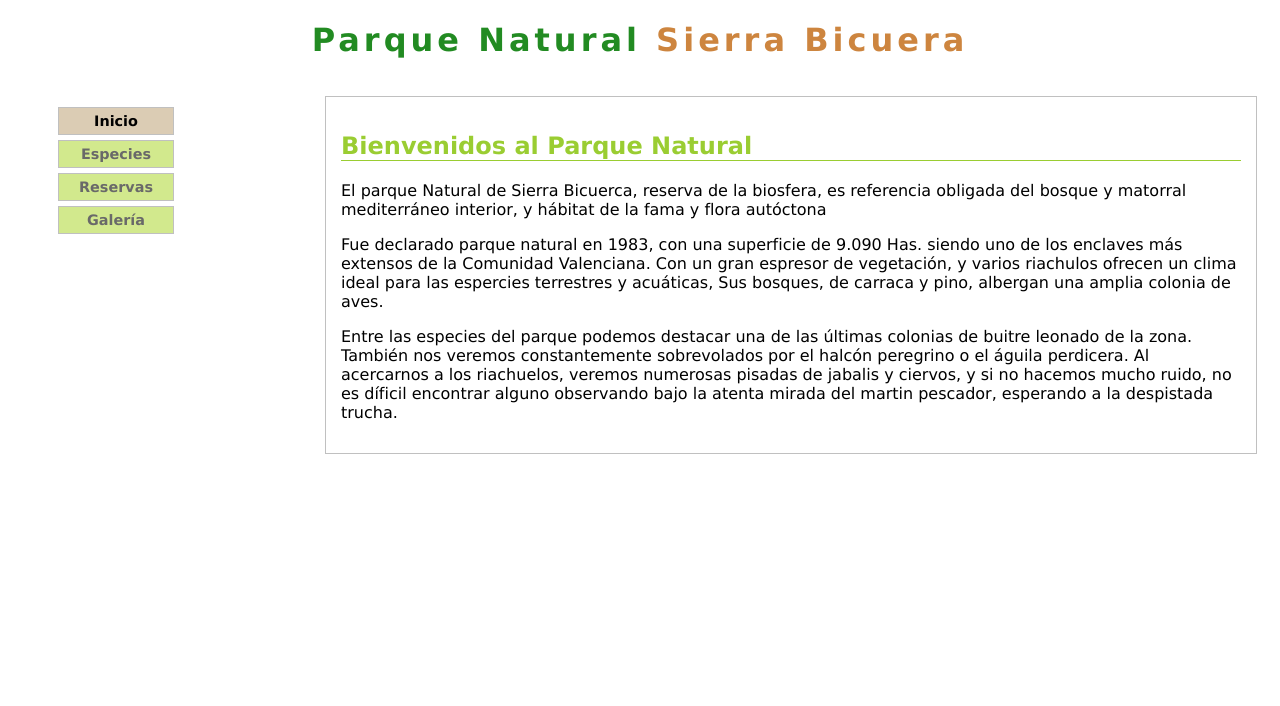
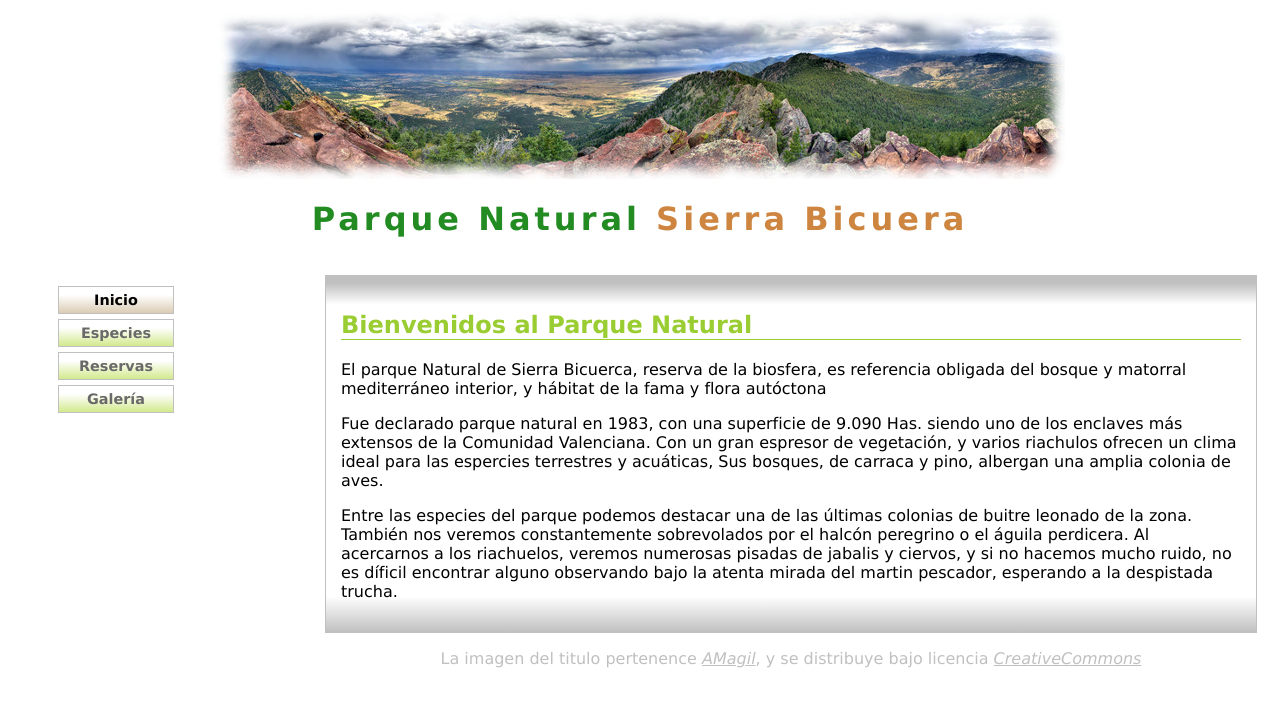
Before and after one commit to Celestinvib/TA28-HTML-CSS-Ex6, a plain HTML site: page parquenatural/index.html in a window 1280 px wide. Drawn offline with Linux system fonts and the light colour scheme.

Commit message:
Ex10 v1.0

```diff
--- a/parquenatural/css/estilo.css
+++ b/parquenatural/css/estilo.css
@@ -19,11 +19,16 @@ h2 {
 }
 
 .section {
+    float: right;
+}
+
+.sub-section {
     border: 1px solid silver;
     padding: 15px;
     margin: 15px;
-    float: right;
     width: 900px;
+    background: linear-gradient(  silver 2%, white 8%, white 90%, silver 100%);
+
 }
 
 h3 {
@@ -42,7 +47,7 @@ nav ul li a {
     display:block;
     margin-bottom: 5px;
     border: 1px solid silver;
-    background-color: rgb(210,233,141);
+    background: linear-gradient(white 30%, rgb(210,233,141));
     width: 100px;
     text-align: center;
     padding: 5px 7px;
@@ -57,6 +62,28 @@ nav ul li a:hover {
     border: 1px solid dimgray;
 }
 .active {
-    background-color: rgb(219,204,180);
+    background: linear-gradient(white 30%,  rgb(219,204,180));
     color:black;
 }
+
+#panoramica {
+    display: block;
+    margin-left: auto;
+    margin-right: auto;
+}
+
+#img_owner_ref {
+    float: right;
+    color: silver;
+    display: block;
+    margin-left: auto;
+    margin-right: auto;
+    float: none;
+    text-align: center;
+
+}
+
+#img_owner_ref a {
+    color: silver;
+    font-style: italic;
+}
--- a/parquenatural/index.html
+++ b/parquenatural/index.html
@@ -8,6 +8,8 @@
         <link rel="stylesheet" href="css/estilo.css">
     </head>
     <body>
+
+        <img id="panoramica" src="imagenes/panoramica.jpg" alt="vista panoramica del parque natural de sierra bicuerca">
         <h1>Parque Natural
             <span class="heading-title-subitem">Sierra Bicuera</span></h1>
         <nav>
@@ -27,6 +29,7 @@
             </ul>
         </nav>
         <div class="section">
+            <div class="sub-section">
                 <h2>Bienvenidos al Parque Natural</h2>
                 <p>El parque Natural de Sierra Bicuerca, reserva de la biosfera, es referencia
                     obligada del bosque y matorral mediterráneo interior, y hábitat de la fama y
@@ -48,5 +51,8 @@
                     pescador, esperando a la despistada trucha.
                 </p>
             </div>
+            <p id="img_owner_ref">La imagen del titulo pertenence <a href="https://www.flickr.com/photos/amagill/">AMagil</a>, y se distribuye bajo licencia <a href="https://creativecommons.org/licenses/by/2.0/deed.es">CreativeCommons</a></p>
+
+        </div>
     </body>
 </html>
```
Also changed, not shown: parquenatural/especies.html (+5 -0 lines), parquenatural/imagenes/panoramica.jpg (added). Lines whose indentation alone changed are shown as unchanged.
